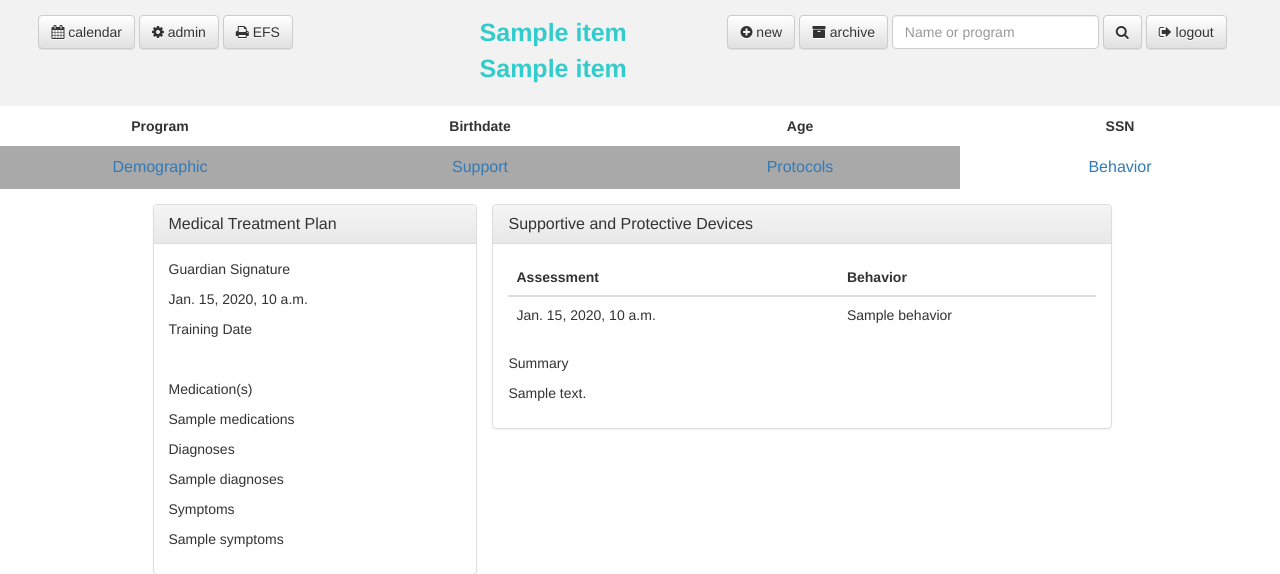
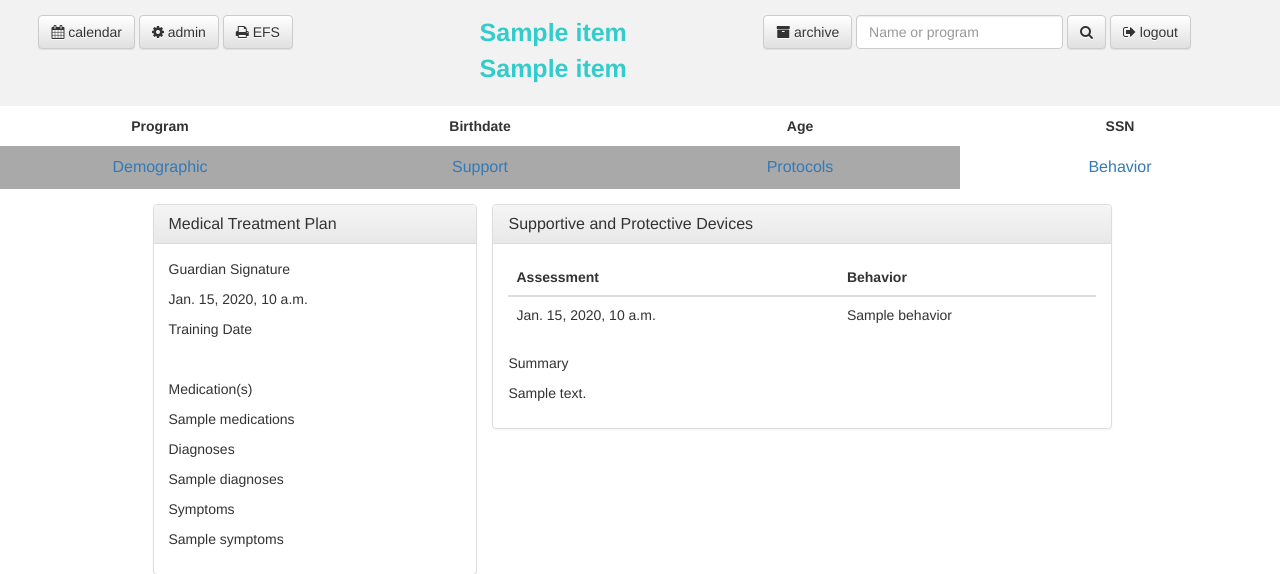
Before and after one commit to yzan424/JumboCode_WalnutStreetCenter, a Django app: page /behavior/1/ in a window 1280 px wide. Shown: the top 574 px of the page. Run offline with Django 3.2, Linux system fonts and the light colour scheme; tables that the repository leaves empty hold one stand-in row (values such as "Sample post"); a database or web service that is not in the repository returns one stand-in record (values such as "Sample title"); data that the repository does not hold is empty; some libraries are stand-ins or nearby versions.

Commit message:
temp remove new

```diff
--- a/front-end/static/templates/base.html
+++ b/front-end/static/templates/base.html
@@ -41,8 +41,8 @@
 	  				 </p>
 	  			</div>
 	  			<div class="col-md-6 logout">
-	  				<button type="button" class="btn btn-default " onclick="location.href='/new'">
-	  					<i class="fa fa-plus-circle"></i>  new</button>
+	  				<!-- <button type="button" class="btn btn-default " onclick="location.href='/new'">
+	  					<i class="fa fa-plus-circle"></i>  new</button> -->
 					<button type="button" class="btn btn-default ">
 						<i class="fa fa-archive"></i>  archive</button>
 					<div class="form-group">
```
